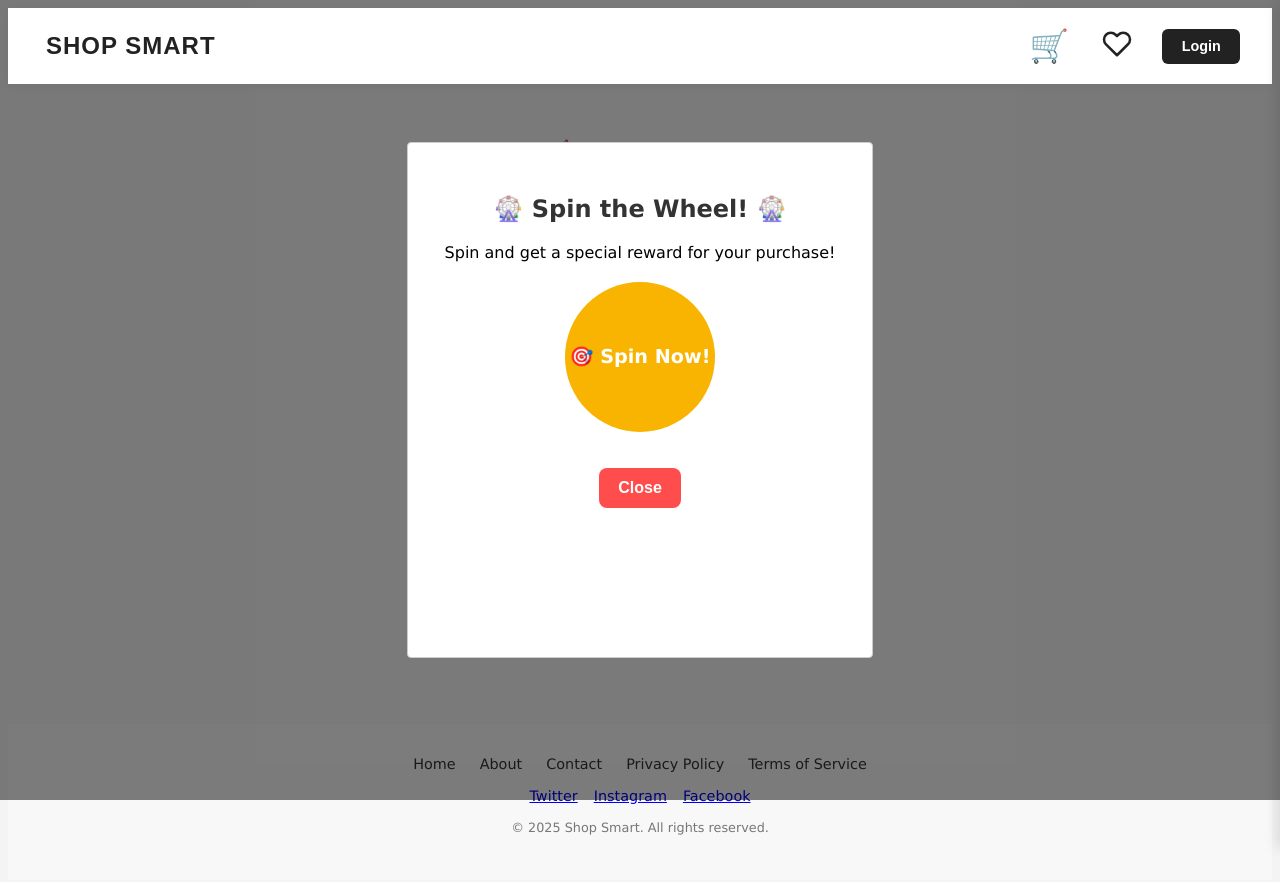
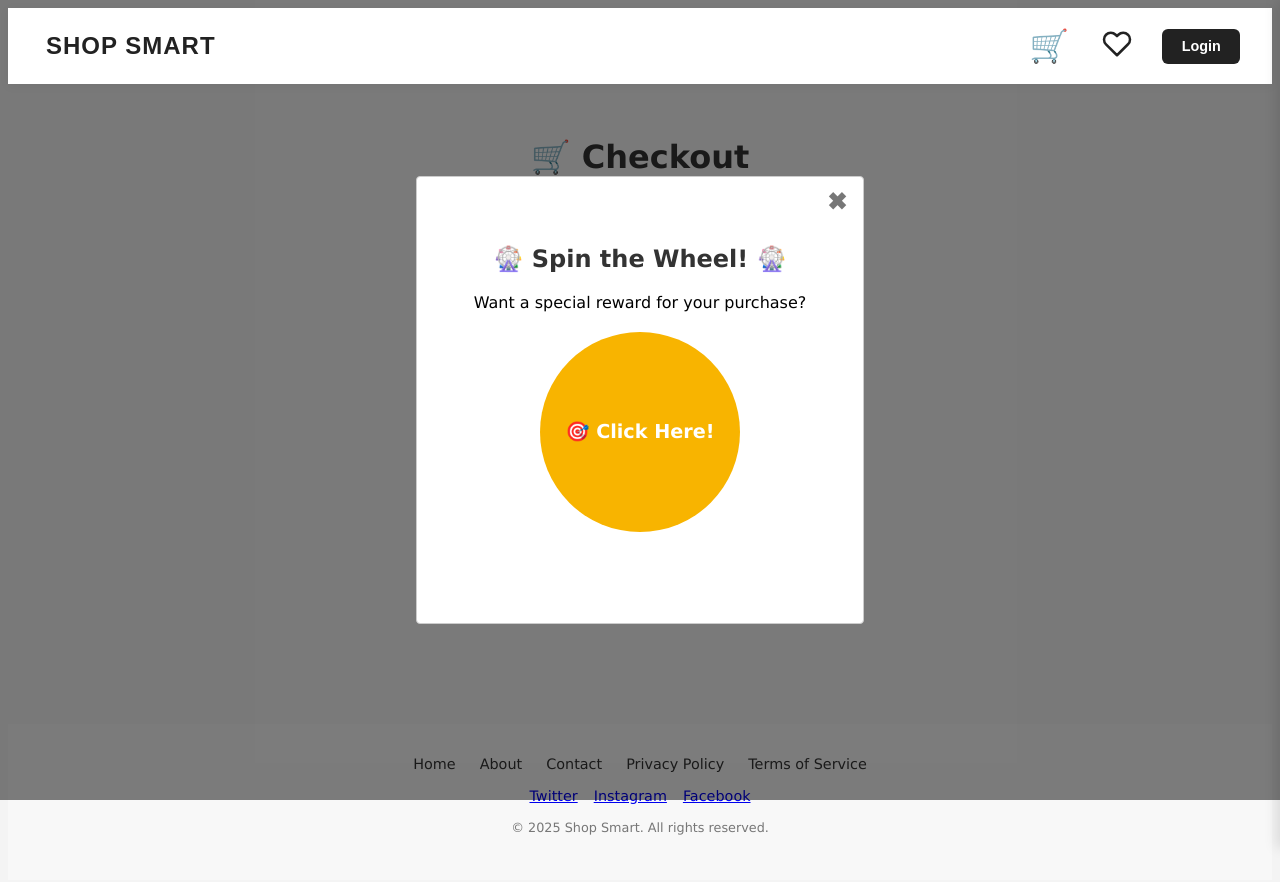
Before and after one commit to ef-frat/milestone-2, a Next.js app: page /checkout in a window 1280 px wide. Shown: the top 882 px of the page. Built offline with nearby package versions, Linux system fonts and the light colour scheme.

Commit message:
update style & pop up

```diff
--- a/src/components/LoginModal.tsx
+++ b/src/components/LoginModal.tsx
@@ -95,7 +95,7 @@ const styles = {
     justifyContent: "space-between",
   },
   loginButton: {
-    backgroundColor: "#4CAF50",
+    backgroundColor: "#5bc0de",
     color: "#fff",
     border: "none",
     padding: "0.75rem 1.5rem",
--- a/src/components/SpinWheel.tsx
+++ b/src/components/SpinWheel.tsx
@@ -1,13 +1,14 @@
 import React, { useState } from "react";
 import Modal from "react-modal";
 
+// List of Prozes
 const prizes = [
-  { label: "10% Off Discount 🎉", discount: 10 },
-  { label: "Free Shipping 🚚", freeShipping: true },
-  { label: "15% Off Discount 🔥", discount: 15 },
-  { label: "Buy 1 Get 1 Free 🛍️", bogo: true },
-  { label: "5% Cashback 💰", discount: 5 },
-  { label: "Mystery Gift 🎁", mysteryGift: true },
+  { label: "🎉  10% Off Discount  🎉", discount: 10 },
+  { label: "🚚  Free Shipping  🚚", freeShipping: true },
+  { label: "🔥  15% Off Discount  🔥", discount: 15 },
+  { label: "🛍️  Buy 1 Get 1 Free  🛍️", bogo: true },
+  { label: "💰  5% Cashback  💰", discount: 5 },
+  { label: "🎁  Mystery Gift  🎁", mysteryGift: true },
 ];
 
 const SpinWheel: React.FC<{ isOpen: boolean; onClose: () => void; onPrizeWin: (prize: any) => void }> = ({
@@ -38,17 +39,38 @@ const SpinWheel: React.FC<{ isOpen: boolean; onClose: () => void; onPrizeWin: (p
       ariaHideApp={false}
       style={{
         overlay: { backgroundColor: "rgba(0, 0, 0, 0.5)" },
-        content: { width: "400px", height: "450px", margin: "auto", padding: "2rem", textAlign: "center" },
+        content: { width: "350px", height: "350px", margin: "auto", padding: "3rem", textAlign: "center" },
       }}
     >
+
+      {/* "X" Button (Top Right) */}
+      <button
+        onClick={onClose}
+        style={{
+          position: "absolute",
+          top: "10px",
+          right: "10px",
+          background: "none",
+          border: "none",
+          fontSize: "1.5rem",
+          cursor: "pointer",
+          color: "#777",
+          transition: "color 0.2s ease-in-out",
+        }}
+        onMouseEnter={(e) => (e.currentTarget.style.color = "#222")}
+        onMouseLeave={(e) => (e.currentTarget.style.color = "#777")}
+      >
+        ✖
+      </button>
+
       <h2>🎡 Spin the Wheel! 🎡</h2>
-      <p>Spin and get a special reward for your purchase!</p>
+      <p>Want a special reward for your purchase?</p>
 
       {/* Wheel Image */}
       <div
         style={{
-          width: "150px",
-          height: "150px",
+          width: "200px",
+          height: "200px",
           margin: "20px auto",
           borderRadius: "50%",
           backgroundColor: "#f8b400",
@@ -64,28 +86,12 @@ const SpinWheel: React.FC<{ isOpen: boolean; onClose: () => void; onPrizeWin: (p
         }}
         onClick={handleSpin}
       >
-        {spinning ? "🎰 Spinning..." : "🎯 Spin Now!"}
+        {spinning ? "Spinning..." : "🎯 Click Here!"}
       </div>
 
       {/* Display Prize */}
-      {selectedPrize && <p style={{ fontSize: "1.2rem", fontWeight: "bold" }}>🎉 You won: {selectedPrize}!</p>}
+      {selectedPrize && <p style={{ fontSize: "1 rem", fontWeight: "bold" }}>🎉🎉 You won: {selectedPrize}!</p>}
 
-      {/* Close Button */}
-      <button
-        onClick={onClose}
-        style={{
-          marginTop: "1rem",
-          padding: "0.7rem 1.2rem",
-          borderRadius: "8px",
-          backgroundColor: "#ff4d4d",
-          color: "#fff",
-          fontSize: "1rem",
-          border: "none",
-          cursor: "pointer",
-        }}
-      >
-        Close
-      </button>
     </Modal>
   );
 };
--- a/src/context/CartContext.tsx
+++ b/src/context/CartContext.tsx
@@ -17,7 +17,7 @@ interface CartContextType {
   removeFromCart: (productId: number) => void;
   increaseQuantity: (productId: number) => void;
   decreaseQuantity: (productId: number) => void;
-  clearCart: (silent?: boolean) => void; // ✅ Added optional "silent" mode
+  clearCart: (silent?: boolean) => void; // Added optional "silent" mode
 }
 
 // Create the context
@@ -36,7 +36,7 @@ export const useCart = () => {
 export const CartProvider: React.FC<{ children: ReactNode }> = ({ children }) => {
   const [cartItems, setCartItems] = useState<CartItem[]>([]);
 
-  // ✅ Add item to cart
+  // Add item to cart
   const addToCart = (product: CartItem) => {
     const existingItem = cartItems.find((item) => item.id === product.id);
 
@@ -53,7 +53,7 @@ export const CartProvider: React.FC<{ children: ReactNode }> = ({ children }) =>
     }
   };
 
-  // ✅ Remove item from cart
+  // Remove item from cart
   const removeFromCart = (productId: number) => {
     const itemToRemove = cartItems.find((item) => item.id === productId);
     if (itemToRemove) {
@@ -62,7 +62,7 @@ export const CartProvider: React.FC<{ children: ReactNode }> = ({ children }) =>
     setCartItems((prevItems) => prevItems.filter((item) => item.id !== productId));
   };
 
-  // ✅ Increase quantity
+  // Increase quantity
   const increaseQuantity = (productId: number) => {
     setCartItems((prevItems) =>
       prevItems.map((item) =>
@@ -72,7 +72,7 @@ export const CartProvider: React.FC<{ children: ReactNode }> = ({ children }) =>
     toast.info("➕ Quantity increased.");
   };
 
-  // ✅ Decrease quantity (minimum of 1)
+  // Decrease quantity (minimum of 1)
   const decreaseQuantity = (productId: number) => {
     setCartItems((prevItems) =>
       prevItems.map((item) =>
@@ -84,7 +84,7 @@ export const CartProvider: React.FC<{ children: ReactNode }> = ({ children }) =>
     toast.info("➖ Quantity decreased.");
   };
 
-  // ✅ Separate Clear Cart function for Button and Checkout
+  // Separate Clear Cart function for Button and Checkout
   const clearCart = (silent = false) => {
     if (silent) {
       // Silent mode (Used for checkout, No Toast)
@@ -109,7 +109,7 @@ export const CartProvider: React.FC<{ children: ReactNode }> = ({ children }) =>
               toast.success("🗑️ Cart has been emptied.");
             }}
             style={{
-              background: "#d9534f",
+              background: "#222",
               color: "#fff",
               border: "none",
               padding: "6px 12px",
--- a/src/context/WishlistContext.tsx
+++ b/src/context/WishlistContext.tsx
@@ -12,7 +12,7 @@ interface WishlistContextType {
   addToWishlist: (item: WishlistItem) => void;
   removeFromWishlist: (id: number) => void;
   clearWishlist: () => void;
-  isInWishlist: (id: number) => boolean; // ✅ Add isInWishlist function type
+  isInWishlist: (id: number) => boolean;
 }
 
 const WishlistContext = createContext<WishlistContextType | undefined>(undefined);
```
Also changed, not shown: src/pages/_app.tsx (+9 -9 lines), src/pages/index.tsx (+12 -12 lines).
